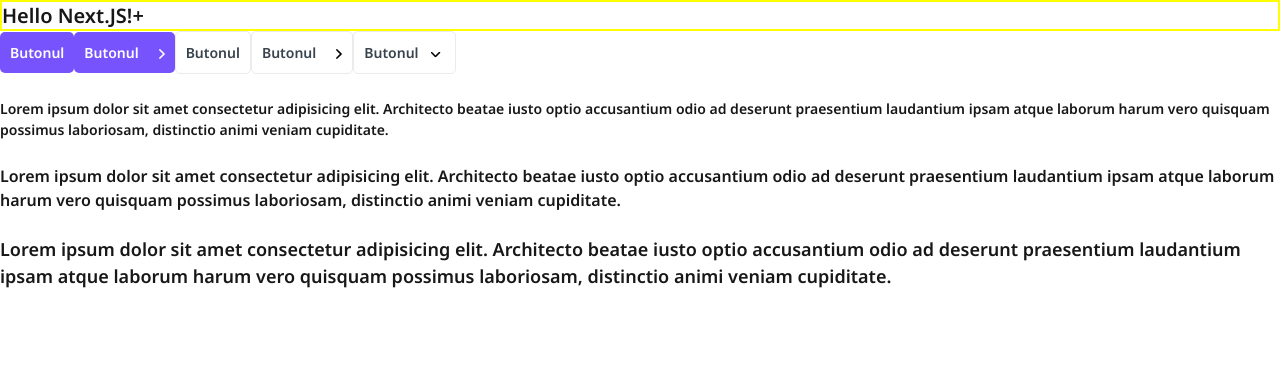
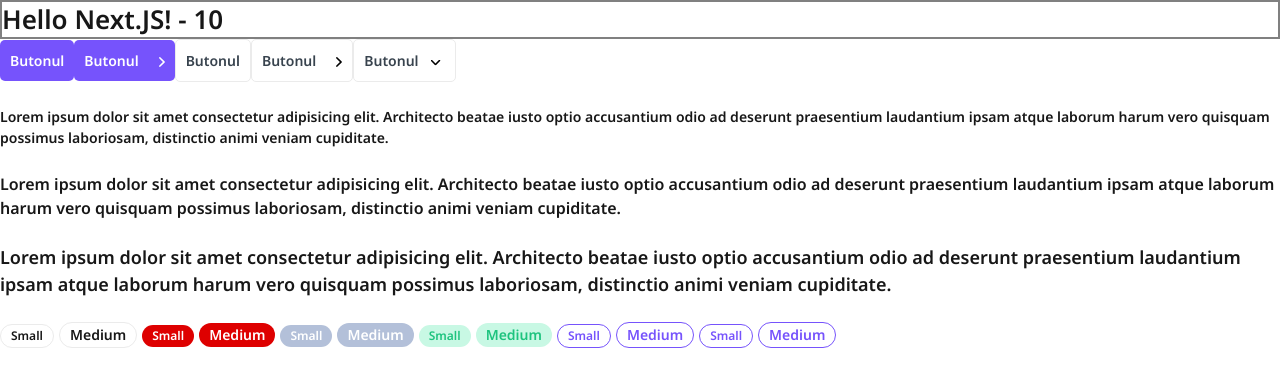
Before and after one commit to Ghizma/top-app, a Next.js app: page / in a window 1280 px wide. Shown: the top 386 px of the page. Built offline with nearby package versions, Linux system fonts and the light colour scheme.

Commit message:
Add Use State

```diff
--- a/app/components/Htag/Htag.tsx
+++ b/app/components/Htag/Htag.tsx
@@ -6,11 +6,11 @@
 export const Htag = ({ tag, children }: HtagProps): JSX.Element => {
   switch (tag) {
     case "h1":
-      return <h1 className={styles.h1}>{children}+</h1>;
+      return <h1 className={styles.h1}>{children}</h1>;
     case "h2":
-      return <h2 className={styles.h2}>{children}+</h2>;
+      return <h2 className={styles.h2}>{children}</h2>;
     case "h3":
-      return <h3 className={styles.h3}>{children}+</h3>;
+      return <h3 className={styles.h3}>{children}</h3>;
     default:
       return <></>;
   }
--- /dev/null
+++ b/app/components/Tag/Tag.module.css
@@ -0,0 +1,46 @@
+.tag {
+  display: inline-block;
+  box-sizing: border-box;
+  margin-right: 5px;
+  border-radius: 20px;
+}
+
+.s {
+  padding: 5px 10px;
+  font-size: 12px;
+  line-height: 12px;
+}
+
+.m {
+  padding: 5px 10px;
+  font-size: 14px;
+  line-height: 14px;
+}
+
+.ghost {
+  border: 1px solid var(--grey-light);
+}
+
+.red {
+  color: var(--white);
+  background-color: #de0000;
+  font-weight: bold;
+}
+
+.grey {
+  color: var(--white);
+  background-color: #b3c0d9;
+  font-weight: bold;
+}
+
+.green {
+  color: var(--green);
+  background-color: var(--green-light);
+  font-weight: bold;
+}
+
+.primary {
+  color: var(--primary);
+  background: none;
+  border: 1px solid var(--primary);
+}
--- /dev/null
+++ b/app/components/Tag/Tag.props.ts
@@ -0,0 +1,11 @@
+import { DetailedHTMLProps, ReactNode } from "react";
+
+export interface TagProps extends DetailedHTMLProps<
+  React.HTMLAttributes<HTMLDivElement>,
+  HTMLDivElement
+> {
+  size?: "s" | "m";
+  children: ReactNode;
+  color?: "ghost" | "red" | "grey" | "green" | "primary";
+  href?: string;
+}
--- /dev/null
+++ b/app/components/Tag/Tag.tsx
@@ -0,0 +1,30 @@
+import { JSX } from "react";
+import { TagProps } from "./Tag.props";
+import styles from "./Tag.module.css";
+import cn from "classnames";
+
+export const Tag = ({
+  size = "m",
+  children,
+  color = "ghost",
+  href,
+  className,
+  ...props
+}: TagProps): JSX.Element => {
+  return (
+    <div
+      className={cn(styles.tag, className, {
+        [styles.s]: size == "s",
+        [styles.m]: size == "m",
+        [styles.ghost]: color == "ghost",
+        [styles.red]: color == "red",
+        [styles.grey]: color == "grey",
+        [styles.green]: color == "green",
+        [styles.primary]: color == "primary",
+      })}
+      {...props}
+    >
+      {href ? <a href={href}>{children}</a> : <>{children}</>}
+    </div>
+  );
+};
--- a/app/page.tsx
+++ b/app/page.tsx
@@ -1,13 +1,23 @@
+"use client";
 import Image from "next/image";
 import { Htag } from "./components/Htag/Htag";
 import { Button } from "./components/Button/Button";
 import { P } from "./components/P/P";
+import { Tag } from "./components/Tag/Tag";
+import { useState } from "react";
 
 export default function Home() {
+  const [Counter, setCounter] = useState<number>(10);
+
   return (
     <>
-      <Htag tag="h3">Hello Next.JS!</Htag>
-      <Button appearance="primary">Butonul</Button>
+      <Htag tag="h1">Hello Next.JS! - {Counter}</Htag>
+      <Button
+        appearance="primary"
+        onClick={() => setCounter((Counter) => Counter + 1)}
+      >
+        Butonul
+      </Button>
       <Button appearance="primary" arrow="right">
         Butonul
       </Button>
@@ -40,6 +50,43 @@
         ipsam atque laborum harum vero quisquam possimus laboriosam, distinctio
         animi veniam cupiditate.
       </P>
+      <br />
+      <Tag size="s">Small</Tag>
+      <Tag size="m">Medium</Tag>
+      <Tag size="s" color="red">
+        Small
+      </Tag>
+      <Tag size="m" color="red">
+        Medium
+      </Tag>
+
+      <Tag size="s" color="grey">
+        Small
+      </Tag>
+      <Tag size="m" color="grey">
+        Medium
+      </Tag>
+
+      <Tag size="s" color="green">
+        Small
+      </Tag>
+      <Tag size="m" color="green">
+        Medium
+      </Tag>
+
+      <Tag size="s" color="primary">
+        Small
+      </Tag>
+      <Tag size="m" color="primary">
+        Medium
+      </Tag>
+
+      <Tag size="s" color="primary" href="Lorem">
+        Small
+      </Tag>
+      <Tag size="m" color="primary" href="Lorem">
+        Medium
+      </Tag>
     </>
   );
 }
```
